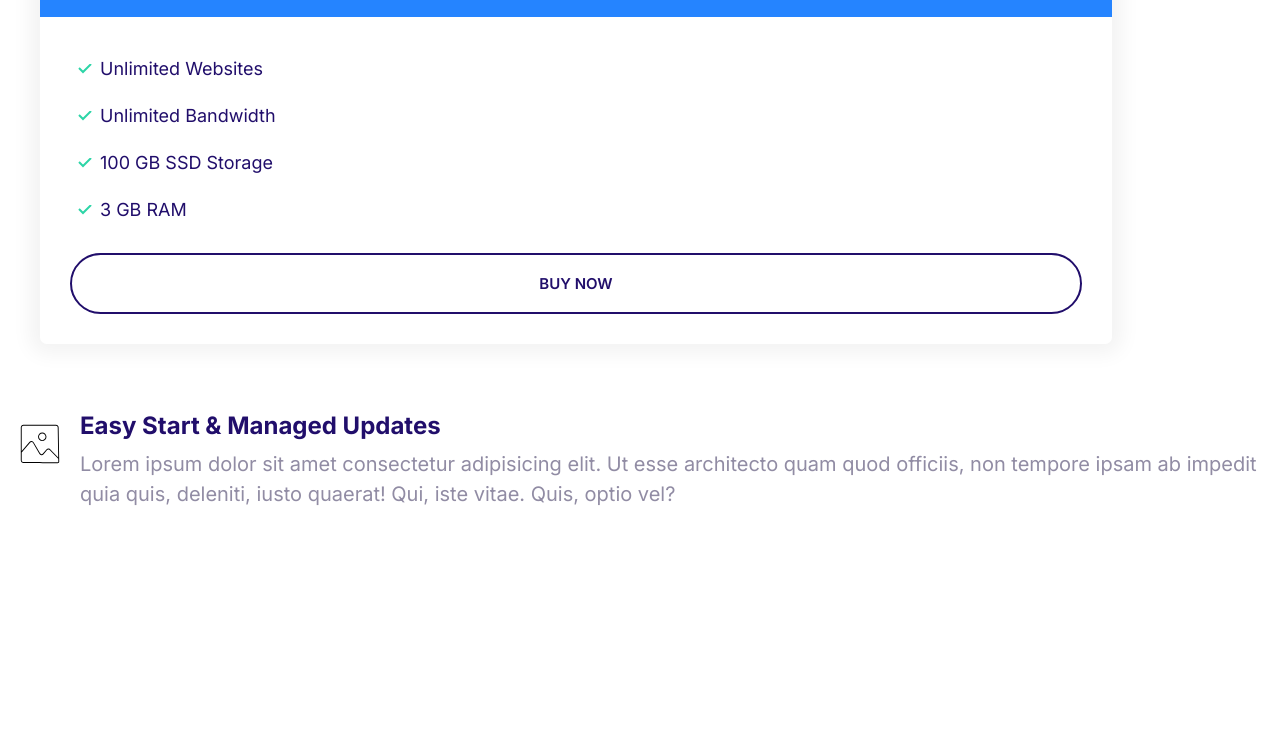
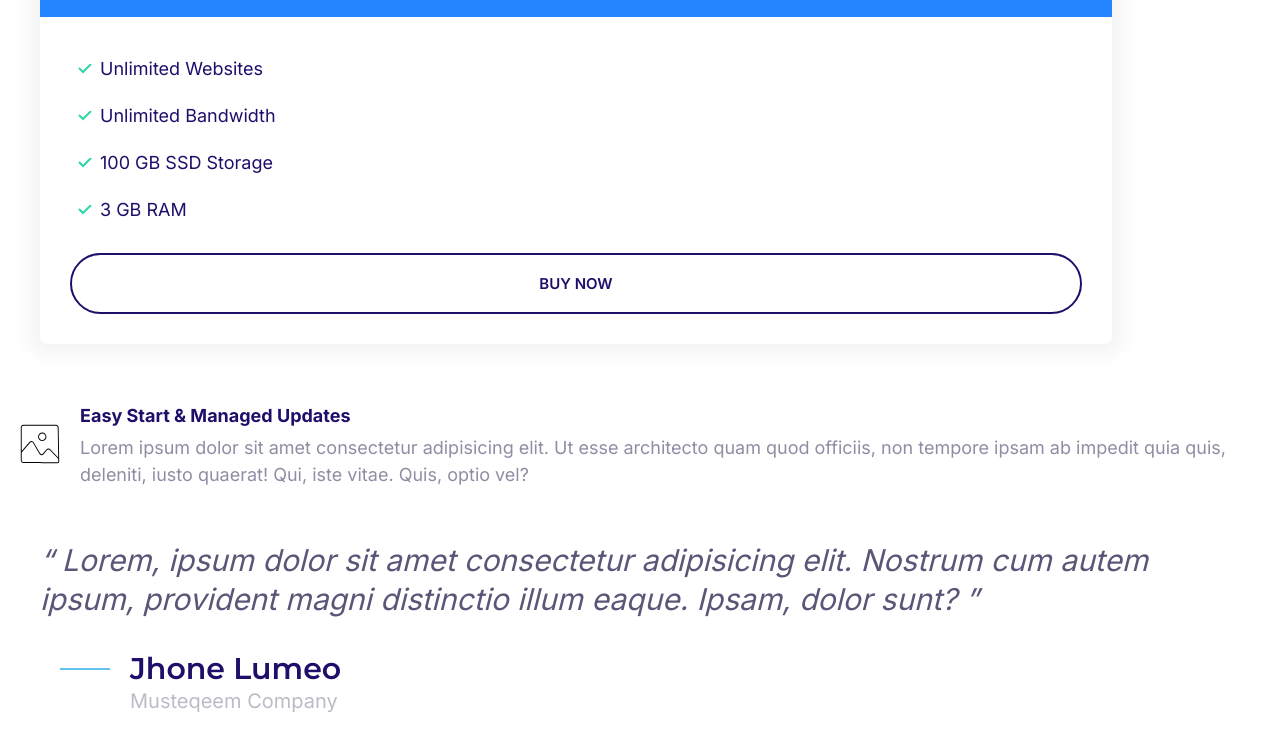
Before and after one commit to StrongMind0/Adeyemi, a plain HTML site: page new.html in a window 1280 px wide. Shown: the part 252-1002 px from the top of the page. Before the commit the page ends 800 px from the top, so only its background shows below. Drawn offline with Linux system fonts and the light colour scheme.

Commit message:
Creating quote component

```diff
--- a/css/styles.css
+++ b/css/styles.css
@@ -10,6 +10,7 @@
     --color-accent: #ff3400;
     --color-headings: #210e6b;
     --color-body: #918ca4;
+    --color-body-darken:#5c5577;
     --border-color:#ccc;
     --border-radius:30px;
 }
@@ -388,3 +389,50 @@ a{
 .media__image{
     margin: 4rem 2rem;
 }
+
+@media screen and (min-width: 1024px) {
+    .media .media__title{
+        font-size: 1.8rem;
+    }
+
+    .media__body p{
+        font-size: 1.8rem;
+    }
+}
+
+/* Quotes */
+.quote{
+    font-size: 3rem;
+    line-height: 1.3;
+    color: var(--color-body-darken);
+}
+
+.quote__text{
+    font-style: italic;
+    margin-bottom: 0;
+}
+
+.quote__text::before{
+    content: open-quote;
+}
+
+.quote__text::after{
+    content: close-quote;
+}
+
+.quote__author{
+    font-size: 3rem;
+    font-family: Montserrat, sans-serif;
+    margin-bottom: 0;
+}
+
+.quote__icon{
+    position: relative;
+    bottom: 10px;
+    width: 5rem;
+}
+
+.quote__organization{
+    opacity: 0.4;
+    font-size: 2rem;
+}
--- a/new.html
+++ b/new.html
@@ -9,12 +9,16 @@
     <link href="https://fonts.googleapis.com/css2?family=Inter:wght@400;600;700&display=swap" rel="stylesheet">
     <link rel="stylesheet" href="/css/styles.css">
     <link rel="stylesheet" href="/css/normalize .css">
+    <link href="https://fonts.googleapis.com/css2?family=Montserrat:wght@600&display=swap" rel="stylesheet">
 </head>
+
+<!-- Domain Search -->
 <body>
     <div class="input-group">
         <input type="text" class="input" placeholder="Enter domain name here...">
         <button class="btn btn-accent">Search</button>
 </div>
+<!-- Card and plans -->
 <div style="width: 90%; padding:4rem">
   <div class="plan plan--popular">
     <div class="card card--secondary">
@@ -38,6 +42,8 @@
   </div>
 </div>
 
+<!-- Media -->
+
 <div class="media">
   <div class="media__image">
     <svg class="icon" >
@@ -55,6 +61,28 @@
   </div>
 </div>
 
+<!-- Quotes -->
+
+<blockquote class="quote">
+  <p class="quote__text">
+    Lorem, ipsum dolor sit amet consectetur adipisicing elit. Nostrum cum autem ipsum, provident magni distinctio illum eaque. Ipsam, dolor sunt?
+  </p>
+
+  <footer>
+    <div class="media">
+      <div class="media__image">
+        <svg class="icon quote__icon" >
+          <use xlink:href="images/sprite.svg#line"></use>
+        </svg>
+      </div>
+
+      <div class="quote__body">
+        <h3 class=" quote__author">Jhone Lumeo</h3>
+        <p class="quote__organization">Musteqeem Company</p>
+      </div>
+    </div>
+  </footer>
+</blockquote>
 
 </body>
 </html>
```
